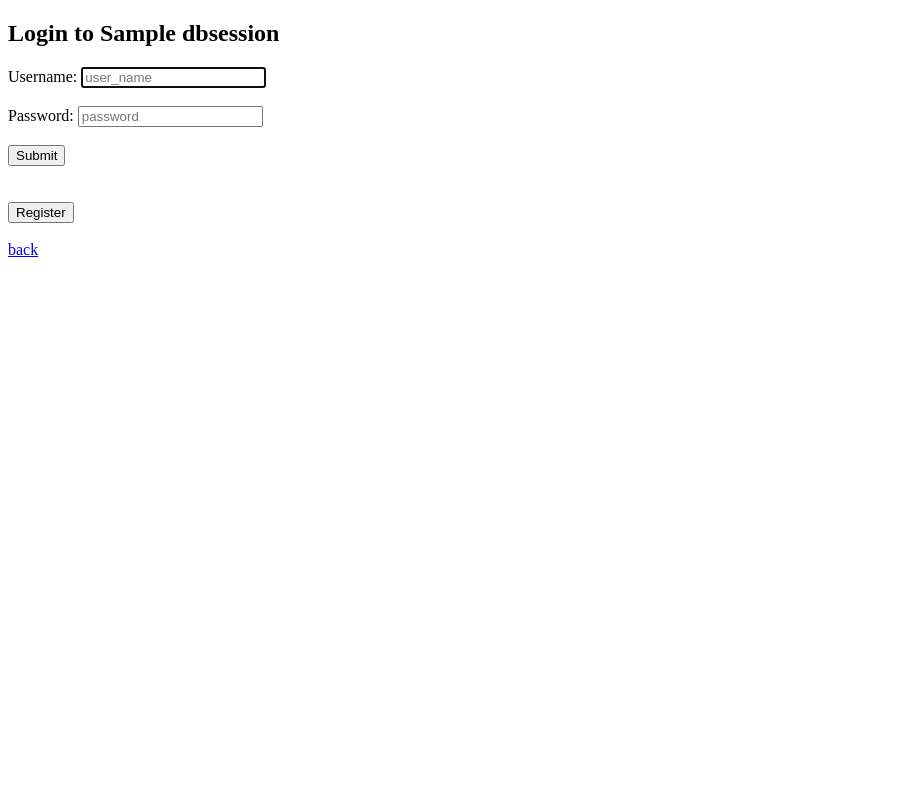
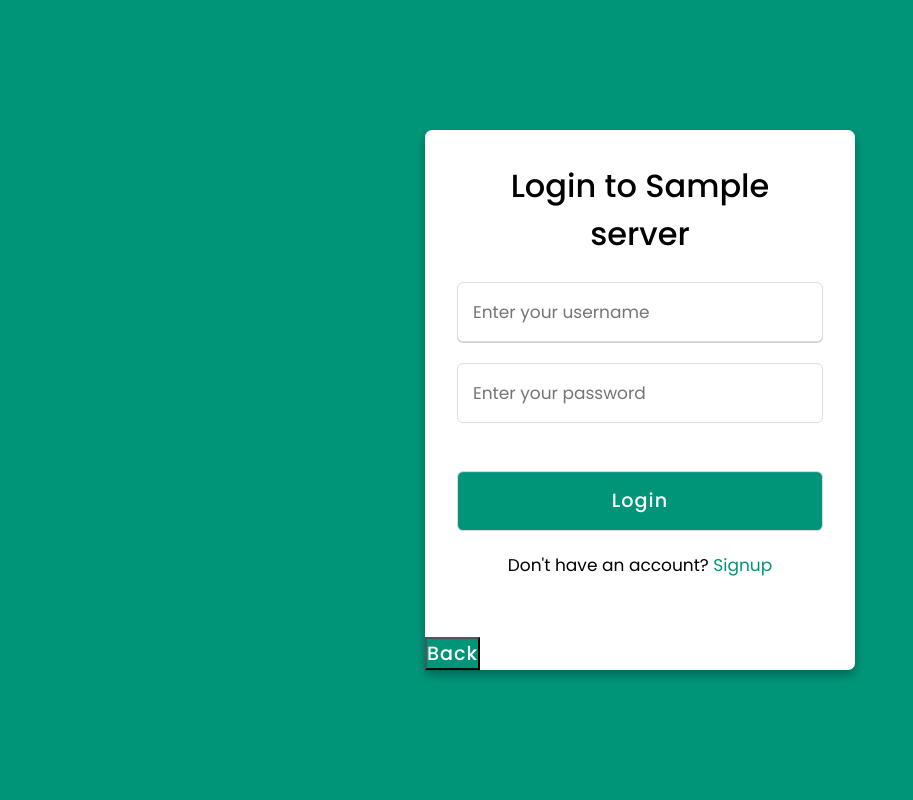
Before and after one commit to mohit-rathee/web-chat, a Flask app: template templates/login.html in a window 1280 px wide. Shown: the whole page, without its empty margins (0-913 px from the left). Run offline with Flask 2, Linux system fonts and the light colour scheme; the template is opened without the code that fills it: most values are stand-ins (such as "Sample title", 1, 10 or a date in 2020).

Commit message:
handle multiple server

```diff
--- a/app.py
+++ b/app.py
@@ -9,6 +9,7 @@ from sqlalchemy.sql import func
 from flask import send_file
 from passlib.hash import sha256_crypt
 import hashlib
+from sqlalchemy.ext.automap import automap_base
 from sqlalchemy.orm import scoped_session, sessionmaker
 from sqlalchemy import create_engine, MetaData, Column
 from flask_socketio import SocketIO, join_room, emit, leave_room,send
@@ -26,8 +27,6 @@ app.config.update(
 )
 app.config['SQLALCHEMY_BINDS']={}
 db = SQLAlchemy(app)
-engine=db.engine
-metadata=db.MetaData()
 
 class users(db.Model):
     id=db.Column(db.Integer,primary_key=True)                            #User ID
@@ -94,7 +93,10 @@ app.config["SESSION_PERMANENT"]=False
 app.config["SESSION_TYPE"]="filesystem"
 Session(app)
 
-room_dict={}
+room_dict={"app":{}}
+server={
+    "app":db.session,
+}
 
 
 # Routes
@@ -113,80 +115,64 @@ room_dict={}
 @app.route('/upload',methods=["POST"])
 def upload_db():
     file=request.files['file']
-    if file and file.filename.rsplit(".")[1]=="sqlite3":
+    if file and file.filename.split(".")[1]=="sqlite3":
         uploads_dir = os.path.join('db')
         if os.path.exists(uploads_dir)==False:
             os.makedirs(uploads_dir)
         file.save(os.path.join(uploads_dir,secure_filename(file.filename)))
-        try:
-            app.config['SQLALCHEMY_DATABASE_URI'] ="sqlite:///"+str(os.path.join(uploads_dir,secure_filename(file.filename)))
-        except:
-            file.remove(os.path.join(uploads_dir,secure_filename(file.filename)))
-            return render_template("message.html",msg="Coudn't set to this database.")
+        data=secure_filename(file.filename).split(".")[0]
+        app.config['SQLALCHEMY_BINDS'][data] ="sqlite:///"+str(os.path.join(uploads_dir,secure_filename(file.filename)))
+        Engine = create_engine(app.config['SQLALCHEMY_BINDS'][str(data)])
+        metadata=MetaData()
+        metadata.reflect(Engine)
+        Base=automap_base(metadata=metadata)
+        Base.prepare()
+        Session=sessionmaker(bind=Engine)
+        server[data]=Session()
+        room_dict[data]={}
+        session["server"]=None
         return redirect("/servers")
     else:
         return render_template("message.html",msg="select a valid database file or rename it except db.sqlite3.")
 
 @app.route('/servers',methods=["POST","GET"])
 def change_db():
-
     if os.path.exists("db")==False:
         os.makedirs("db")
     databases=[]
     for db in os.listdir("db"):
-        databases.append(db)
+        databases.append(db.split(".")[0])
     if request.method=="GET":
+        try:
+            if session["server"]!=None:
+                return redirect("/login")
+            else:
+                return render_template("database.html",databases=databases)
+        except:
+            session["server"]=None
+    try:
+        data=request.form['server']
+    except:
+        data=False
+    # if not data:
+    #     return render_template("database.html",databases=databases)
+    if data:
+        session["server"]=data
+        session["id"]=None
+        session["channel"]=None
+        return redirect("/login")
+    else:
+        session["server"]=None
         return render_template("database.html",databases=databases)
-    if request.method=="POST":
-        try:
-            data=request.form['server']
-        except:
-            data=False
-        # try:
-        #     deldb=request.form['deldb']
-        # except:
-        #     deldb=False
-        if data:
-            if session.get('server')!=data:
-                # app.config['SQLALCHEMY_BINDS'][str(data)] = "sqlite:///db/"+str(data)
-                app.config['SQLALCHEMY_DATABASE_URI'] ="sqlite:///db/"+str(data)
-                # print(app.config['SQLALCHEMY_BINDS'])
-                # engine = create_engine(app.config['SQLALCHEMY_DATABASE_URI'] )
-                # engine = db.engine
-                # metadata = MetaData(bind=engine)
-                # print(db)
-                # print(metadata)
-                # engine2 = create_engine(app.config['SQLALCHEMY_BINDS'][str(data)])
-                # db2_session = scoped_session(sessionmaker(bind=engine2))
-                # metadata.reflect(bind=engine)
-                # print(db2_session)
-                # for i in db2_session:
-                #     print(i)
-                # for table in metadata.tables.values():
-                #     print(table)
-                #     table.tometadata(metadata)
-                #     table.create(bind=db2_session.bind)
-                # print(db2_session.all())
-                # nusers = db2_session.query(Column("chats")).all()
-                # for u in nusers:
-                #     print(u)
-                # users = db2_session.users.query.all()
-                # print(users)
-                # break
-                session["server"]=data
-                session["id"]=None
-            return redirect("/login")
-        # elif deldb:
-        #     os.remove("db/"+str(deldb).rsplit("-")[1])
-        #     app.config['SQLALCHEMY_DATABASE_URI'] ="sqlite:///db.sqlite3"
-        #     return redirect("/servers")
-        else:
-            if session.get('server')!="app":
-                app.config['SQLALCHEMY_DATABASE_URI'] ="sqlite:///test.sqlite3"
-                session["server"]="app"
-                session["id"]=None
-            print(data,session.get("server"),session.get("id"))
-            return redirect("/login")
+    # try:
+    #     deldb=request.form['deldb']
+    # except:
+    #     deldb=False
+    # if deldb:
+    #     os.remove("db/"+str(deldb).rsplit("-")[1])
+    #     app.config['SQLALCHEMY_DATABASE_URI'] ="sqlite:///db.sqlite3"
+    #     return redirect("/servers")
+
 
 
 @app.route('/',methods=["GET","POST"])
@@ -204,51 +190,52 @@ def index():
 
 @socketio.on('join_channel')
 def handle_join_channel():
+    curr=session.get("server")
     id = session.get("id")
     curChannel=session.get("channel")
-    print(str(id)+" joined the "+str(curChannel))
-    user=users.query.filter_by(id=id).first()
-    join_room(curChannel)
-    if curChannel in room_dict:
-        if user.username not in room_dict[curChannel]:
-            room_dict[curChannel].append(user.username)
+    user=server[curr].query(users).filter_by(id=id).first()
+    join_room(curr+curChannel)
+    if curChannel in room_dict[curr]:
+        if user.username not in room_dict[curr][curChannel]:
+            room_dict[curr][curChannel].append(user.username)
     else:
-        room_dict[curChannel] = [user.username]
-    print(room_dict)
-    socketio.emit('notify',room_dict[curChannel],room= curChannel)
+        room_dict[curr][curChannel] = [user.username]
+    socketio.emit('notify',room_dict[curr][curChannel],room= curr+curChannel)
 
 @socketio.on('leave_channel')
 def handle_leave_channel(data=True):
+    curr=session.get("server")
     prevChannel=session.get("channel")
     if data:
         id = session.get("id")
         leave_room(prevChannel)
         session["channel"]=0
-        user=users.query.filter_by(id=id).first()
-        if prevChannel in room_dict:
-            if user.username in room_dict[prevChannel]:
-                room_dict[prevChannel].remove(user.username)
-                leave_room(prevChannel)
+        user=server[curr].query(users).filter_by(id=id).first()
+        if prevChannel in room_dict[curr]:
+            if user.username in room_dict[curr][prevChannel]:
+                room_dict[curr][prevChannel].remove(user.username)
+                leave_room(curr+prevChannel)
         else:
-            room_dict[prevChannel]=[]
+            room_dict[curr][prevChannel]=[]
     else:
-        if prevChannel not in room_dict:
-            room_dict[prevChannel]=[]
-    socketio.emit('notify',room_dict[prevChannel],room= prevChannel)
+        if prevChannel not in room_dict[curr]:
+            room_dict[curr][prevChannel]=[]
+    socketio.emit('notify',room_dict[curr][prevChannel],room= curr+prevChannel)
 
 @socketio.on('recieve_message')
 def handel_recieve_message(data):
+    curr=session.get("server")
     id=session.get("id")
     channel_name=session.get("channel")
-    user = users.query.filter_by(id=id).first()
-    current_channel=channel.query.filter_by(name=channel_name).first()
+    user = server[curr].query(users).filter_by(id=id).first()
+    current_channel=server[curr].query(channel).filter_by(name=channel_name).first()
     post=posts(data=data,sender_id=user.id)
     post.topic.append(current_channel)
-    db.session.add(post)
-    db.session.commit()
+    server[curr].add(post)
+    server[curr].commit()
     last_posts=current_channel.posts.order_by(posts.id.desc()).limit(1)
     lastpost=last_posts[0]
-    socketio.emit('show_message',[lastpost.user.username,lastpost.data,lastpost.time.strftime("%D  %H:%M")], room = channel_name)
+    socketio.emit('show_message',[lastpost.user.username,lastpost.data,lastpost.time.strftime("%D  %H:%M")], room = curr+channel_name)
 
 
     # socketio.emit('show_message',[data["user"],data["text"]], room =data['channel'])
@@ -277,10 +264,10 @@ def handel_recieve_private_message(data):
 
 @socketio.on('getHistory')
 def getHistory(post):
+    curr=session.get("server")
     id=session.get('id')
     channel_name=session.get("channel")
-    # print("show history for: "+str(id))
-    current_channel=channel.query.filter_by(name=channel_name).first()
+    current_channel=server[curr].query(channel).filter_by(name=channel_name).first()
     history=current_channel.posts.order_by(posts.id.desc()).filter(posts.id<post).limit(30)
     History=[None]
     for i in history:
@@ -289,16 +276,16 @@ def getHistory(post):
         History.pop(0)
         messageID=history[-1].id
         History.append(messageID)
-    print(request.sid)
     socketio.emit('showHistory',History[::-1],to=request.sid)
 
 
 @socketio.on("changeChannel")
 def changeChannel(newChannel):
+    curr=session.get("server")
     id = session.get('id')
     prevChannel = session.get('channel')
     handle_leave_channel()
-    current_channel=channel.query.filter_by(name=newChannel).first()
+    current_channel=server[curr].query(channel).filter_by(name=newChannel).first()
     session["channel"]=current_channel.name
     handle_join_channel()
     last_posts=current_channel.posts.order_by(posts.id.desc()).limit(30)
@@ -309,7 +296,6 @@ def changeChannel(newChannel):
         Posts.pop(0)
         messageID=last_posts[-1].id
         Posts.append(messageID)
-    print(request.sid)
     socketio.emit('showHistory',Posts[::-1],to=request.sid)
 
 
@@ -321,53 +307,48 @@ def login():
             if session.get("id"):
                 return redirect("/app")
             else:
-                return render_template("login.html")
+                return render_template("login.html",server=session.get("server"))
         else:
             return redirect("/servers")
-    if request.method=="POST":
+    else:
         name=str(request.form.get("username")).lower()
         password=str(request.form.get("password")).lower()
         operation=request.form.get("operation")
         coupon=request.form.get("coupon")
         power=request.form.get("power")
-        send=request.form.get("send")
+        curr=session.get("server")
+        user = server[curr].query(users).filter_by(username=name).first()
         if operation == "login":
-            try:
-                user = users.query.filter_by(username=name).first()
+            if user!=None:
                 if sha256_crypt.verify(str(name+password), user.password):
                     session["id"]=user.id
                     return  redirect("/")
                 else:
                     return render_template("message.html",msg="incorrect password")
-            except:
+            else:
                 return render_template("message.html",msg="Username doesn't exist")
 
         if operation == "register":
-            user = users.query.filter_by(username=name).first()
             if user!=None:
                 return render_template("message.html",msg="Username exist")
             user=users(username=name,password=sha256_crypt.encrypt(name+password),balance=0)
-            db.session.add(user)
-            db.session.commit()
-            user = users.query.filter_by(username=name).first()
+            server[session.get("server")].add(user)
+            server[session.get("server")].commit()
+            # user = users.query.filter_by(username=name).first()
             session["id"] =user.id
             return  redirect("/")
-        if send=="register":
-            return render_template("register.html")
-        elif send=="login":
-            return redirect("/login")
 
 
 @app.route('/logout',methods=["GET","POST"])
 def logout():
     user = users.query.filter_by(id=session.get('id')).first()
     if session.get('channel'):
-        if user.username in room_dict[session.get('channel')]:
-            room_dict[session.get('channel')].remove(user.username)
+        if user.username in room_dict[curr][session.get('channel')]:
+            room_dict[curr][session.get('channel')].remove(user.username)
             handle_leave_channel(False)
     session["id"]=None
     session["channel"]=None
-    session["server"]=None
+    # session["server"]=None
     return redirect("login")
 
 
@@ -470,13 +451,16 @@ def logout():
 
 @app.route("/app",methods=["GET","POST"])
 def application():
+    if session.get("server")==None:
+        return redirect("/servers")
     if session.get("id")==None:
         return redirect("/login")
+    curr=session.get("server")
     id=session.get("id")
-    user=users.query.filter_by(id=id).first()
-    if session.get("channel") in room_dict:
-        if user.username in  room_dict[session.get("channel")]:
-            room_dict[session.get('channel')].remove(user.username)
+    user=server[curr].query(users).filter_by(id=id).first()
+    if session.get("channel") in room_dict[curr]:
+        if user.username in  room_dict[curr][session.get("channel")]:
+            room_dict[curr][session.get('channel')].remove(user.username)
             handle_leave_channel(False)
     session["channel"]=None
     session["frnd"]=None
@@ -484,62 +468,58 @@ def application():
     session["fun"]=None
     newChannel=request.form.get("channel_name")
     searchRequest=request.form.get("search")
+
     if searchRequest!=None:
         results=[]
         searching_for=searchRequest.strip()
-        try:
-            channel_list=channel.query.filter(channel.name.like("%"+searching_for+"%")).all()
-            results.extend(channel_list)
-        except:
-            print("error")
-        try:
-            user_list=users.query.filter(users.username.like("%"+searching_for+"%")).all()
-            results.extend(user_list)
-        except:
-            print("error")
+        channel_list=server[curr].query(channel).filter(channel.name.like("%"+searching_for+"%")).all()
+        user_list=server[curr].query(users).filter(users.username.like("%"+searching_for+"%")).all()
+        results.extend(channel_list)
+        results.extend(user_list)
         return render_template("searchresult.html",name=user,tables=results)
 
     elif newChannel!=None:
         str(newChannel).strip()
         try:
             topic=channel(name=newChannel,creator_id=user.id)
-            room_dict[newChannel]=[]
-            db.session.add(topic)
-            db.session.commit()
-            print("sucess")
+            server[curr].add(topic)
+            server[curr].commit()
+            room_dict[curr][newChannel]=[]
         except:
             return render_template("message.html",msg="can't add channel")
-        try:
-            channels=channel.query.all()
-        except:
-            print("can't show topics id")
-        # return render_template("user.html",name=user.username,balance=user.balance,tables=channels)
-        return render_template("searchresult.html",name=user,tables=channels)
-    else:
-        channels=channel.query.all()
-        # return render_template("user.html",name=user.username,balance=user.balance,tables=channels)
-        return render_template("searchresult.html",name=user,tables=channels)
+    channels=server[curr].query(channel).all()
+    # return render_template("user.html",name=user.username,balance=user.balance,tables=channels)
+    # if server:
+    #     print(DataBases)
+    #     print(DataBases[str(s)+"users"])
+    #     print(users)
+    #     user=server[str(s)+"session"].query(users).filter_by(id=id).first()
+    #     channels=server[str(s)+"session"].query(channel).all()
+    return render_template("searchresult.html",name=user,tables=channels,server=curr)
 
 @app.route("/channels",methods=["GET"])
 def channel_chat():
+    if session.get("server")==None:
+        return redirect("/servers")
     if session.get("id")==None:
         return redirect("/login")
     id=session.get("id")
-    user = users.query.filter_by(id=id).first()
+    curr=session.get("server")
+    user = server[curr].query(users).filter_by(id=id).first()
     channel_name = session.get('channel')
     if channel_name:
-        current_channel=channel.query.filter_by(name=channel_name).first()
+        current_channel=server[curr].query(channel).filter_by(name=channel_name).first()
     else:
-        current_channel=channel.query.filter_by(id=1).first()
+        current_channel=server[curr].query(channel).filter_by(id=1).first()
+    tables=server[curr].query(channel).all()
     session["channel"]=current_channel.name
-    tables=channel.query.all()
     last_posts=current_channel.posts.order_by(posts.id.desc()).limit(30)
     if last_posts.count()!=0:
         topic_posts=last_posts[::-1]
     else:
         topic_posts=[]
-    shortPost=short_posts.query.filter_by(topic_id=channel_name).all()
-    return render_template("channel_chat.html",name=user,posts=topic_posts,topic=current_channel,tables=tables,feelings=[],hide=session.get("fun"),body=session.get("body"),)
+    # shortPost=short_posts.query.filter_by(topic_id=channel_name).all()
+    return render_template("channel_chat.html",name=user,posts=topic_posts,topic=current_channel,tables=tables,feelings=[],hide=session.get("fun"),body=session.get("body"),server=curr)
 
 
 # @app.route("/<int:channel_id>/<action>=<int:post>",methods=["GET","POST"])
@@ -665,9 +645,12 @@ def chat(frnd):
     return render_template("chat.html",name=me,chats=our_chats,frnd=friend,feelings=shortchat,hide=session.get("fun"),body=session.get("body"))
 
 
-@app.route('/download')
-def download_database():
-    path= str(app.config['SQLALCHEMY_DATABASE_URI']).rsplit("///")[1]
+@app.route('/download/<server>')
+def download_database(server):
+    if server=="app":
+        path= str(app.config['SQLALCHEMY_DATABASE_URI']).rsplit("///")[1]
+    else:
+        path =str(app.config['SQLALCHEMY_BINDS'][str(server)]).rsplit("///")[1]
     return send_file(path, as_attachment=True)
 
 
--- a/templates/channel_chat.html
+++ b/templates/channel_chat.html
@@ -34,7 +34,7 @@
               />
             </div>
             <h4>
-              {{name.username}}<br /><span>Points: {{name.balance}}</span>
+              {{name.username}}<br /><span>Server: {{server}}</span>
             </h4>
           </div>
         </div>
--- a/templates/chat.html
+++ b/templates/chat.html
@@ -7,6 +7,10 @@
     <meta name="viewport" content="width=device-width, initial-scale=1.0">
     <title>{{name.username}}</title>
     <link rel="stylesheet" href="{{ url_for('static', filename='chat.css') }}">
+    <link
+      rel="shortcut icon"
+      href="{{ url_for('static', filename='favicon.ico') }}"
+    />
     <script src="{{ url_for('static',filename='script.js')}}"></script>
 </head>
 
--- a/templates/login.html
+++ b/templates/login.html
@@ -1,42 +1,181 @@
 <!DOCTYPE html>
-<html>
+<html lang="en">
   <head>
-    <title>Login Page</title>
+    <meta charset="UTF-8" />
+    <meta name="viewport" content="width=device-width, initial-scale=1.0" />
+    <meta http-equiv="X-UA-Compatible" content="ie=edge" />
+    <title>{{server}}</title>
+    <link
+      rel="shortcut icon"
+      href="{{ url_for('static', filename='favicon.ico') }}"
+    />
+    <style>
+      /* Import Google font - Poppins */
+      @import url("https://fonts.googleapis.com/css2?family=Poppins:wght@200;300;400;500;600;700&display=swap");
+      * {
+        margin: 0;
+        padding: 0;
+        box-sizing: border-box;
+        font-family: "Poppins", sans-serif;
+      }
+      body {
+        min-height: 100vh;
+        width: 100%;
+        background: #009579;
+      }
+      .container {
+        position: absolute;
+        top: 50%;
+        left: 50%;
+        transform: translate(-50%, -50%);
+        max-width: 430px;
+        width: 100%;
+        background: #fff;
+        border-radius: 7px;
+        box-shadow: 0 5px 10px rgba(0, 0, 0, 0.3);
+      }
+      .container .registration {
+        display: none;
+      }
+      #check:checked ~ .registration {
+        display: block;
+      }
+      #check:checked ~ .login {
+        display: none;
+      }
+      #check {
+        display: none;
+      }
+      .container .form {
+        padding: 2rem;
+      }
+      .form header {
+        font-size: 2rem;
+        font-weight: 500;
+        text-align: center;
+        margin-bottom: 1.5rem;
+      }
+      .form input {
+        height: 60px;
+        width: 100%;
+        padding: 0 15px;
+        font-size: 17px;
+        margin-bottom: 1.3rem;
+        border: 1px solid #ddd;
+        border-radius: 6px;
+        outline: none;
+      }
+      .form input:focus {
+        box-shadow: 0 1px 0 rgba(0, 0, 0, 0.2);
+      }
+      .form a {
+        font-size: 16px;
+        color: #009579;
+        text-decoration: none;
+      }
+      .form a:hover {
+        text-decoration: underline;
+      }
+      .form input.button {
+        color: #fff;
+        background: #009579;
+        font-size: 1.2rem;
+        font-weight: 500;
+        letter-spacing: 1px;
+        margin-top: 1.7rem;
+        cursor: pointer;
+        transition: 0.4s;
+      }
+      .backbutton {
+        color: #fff;
+        background: #009579;
+        font-size: 1.2rem;
+        align-self: center;
+        font-weight: 500;
+        letter-spacing: 1px;
+        margin-top: 1.7rem;
+        cursor: pointer;
+        transition: 0.4s;
+      }
+
+      .backbutton:hover {
+        background: #006653;
+      }
+      .form input.button:hover {
+        background: #006653;
+      }
+      .signup {
+        font-size: 17px;
+        text-align: center;
+      }
+      .signup label {
+        color: #009579;
+        cursor: pointer;
+      }
+      .signup label:hover {
+        text-decoration: underline;
+      }
+    </style>
   </head>
   <body>
-    {% if dbsession: %}
-    <h2>Login to {{dbsession}}</h2>
-    {% endif %}
-
-    <form action="/login" method="post" class="form">
-      <label for="username">Username:</label>
+    <div class="container">
+      <input type="checkbox" id="check" />
+      <div class="login form">
+        <header>Login to {{server}}</header>
+        <form action="/login" method="post">
           <input
+            name="username"
+            type="text"
+            placeholder="Enter your username"
             autocomplete="off"
             autofocus
-        name="username"
-        placeholder="user_name"
-        type="text"
           />
-      <br><br>
-      <label for="password">Password:</label>
           <input
-        autocomplete="off"
             name="password"
-        placeholder="password"
             type="password"
+            placeholder="Enter your password"
           />
           <input type="hidden" name="operation" value="login" />
-        <br><br>
-        <input type="submit" value="Submit" / >
+          <input type="submit" class="button" value="Login" />
         </form>
-    <br><br>
-
+        <div class="signup">
+          <span class="signup"
+            >Don't have an account?
+            <label for="check">Signup</label>
+          </span>
+        </div>
+      </div>
+      <div class="registration form">
+        <header>Signup to {{server}}</header>
         <form action="/login" method="post">
-      <input type="hidden" name="send" value="register" />
-      <input type="submit" value="Register" />
+          <input
+            name="username"
+            type="text"
+            placeholder="Enter your username"
+            autocomplete="off"
+            autofocus
+          />
+          <input
+            name="password"
+            type="password"
+            placeholder="Create a password"
+          />
+          <input type="hidden" name="operation" value="register" />
+          <!-- <input type="password" placeholder="Confirm your password" /> -->
+          <input type="submit" class="button" value="Signup" />
         </form>
-    <br>
-
-    <a href="/servers">back</a>
+        <div class="signup">
+          <span class="signup"
+            >Already have an account?
+            <label for="check">Login </label>
+          </span>
+        </div>
+      </div>
+      <div style="align-items: center; display: block;">
+      <form action="/servers" method="post">
+        <input type="submit" value="Back" class="backbutton" />
+      </form>
+      </div>
+    </div>
   </body>
 </html>
--- a/templates/searchresult.html
+++ b/templates/searchresult.html
@@ -61,8 +61,10 @@
         <div class="rightside">
             <div class="header">
                 <div class="useless">
-                    <p>Account</p>
+                    <p>Server: {{server}}</p>
+                    <a href="download/{{server}}">Download State</a>
                     <p  onclick="location.href='/logout'" id="delete">Logout</p>
+
                 </div>
             </div>
             <div class="chatbox" id="chats">
```
Also changed, not shown: templates/database.html (+81 -38 lines), db.sqlite3 (deleted). Lines whose indentation alone changed are shown as unchanged.
